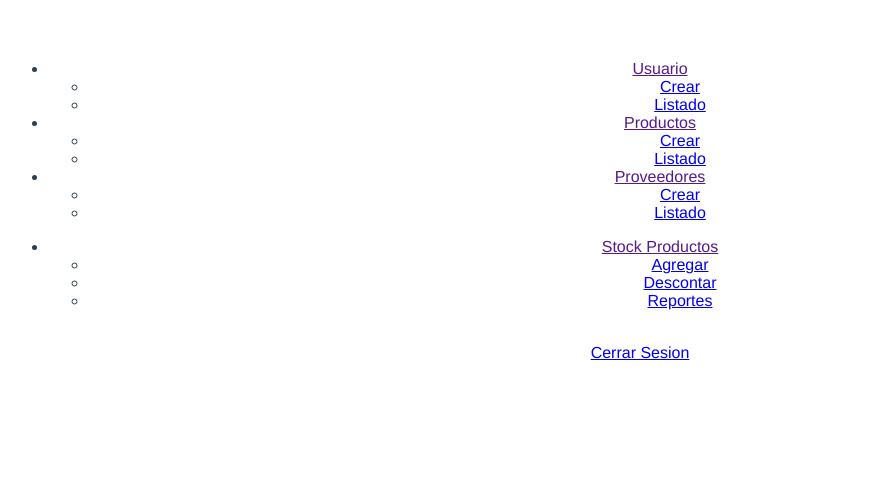
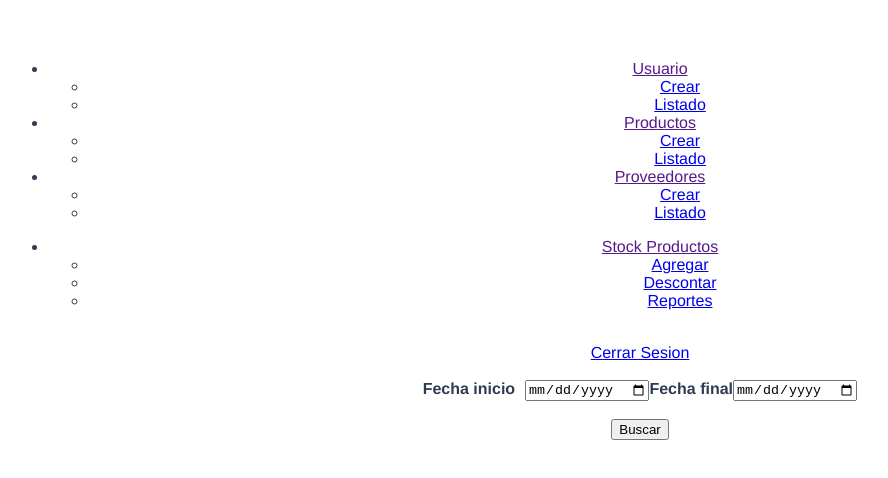
Before and after one commit to Astudirijillo/proyecto_farmacia, a Vue app: page /reports in a window 1280 px wide. Shown: the top 478 px of the page, without its empty margins (0-888 px from the left). Built offline with nearby package versions, Linux system fonts and the light colour scheme.

Commit message:
Correcciones pantallas de salida, entrada y reportes de stock.

```diff
--- a/src/assets/css/styles.css
+++ b/src/assets/css/styles.css
@@ -7,6 +7,17 @@
 }
 
 .register{
+    margin: auto;
+    width: 50%;
+    position: center;
+}
+
+.space {
+    margin-left: 15px;
+    margin-right: 5px;
+}
+
+.reportes{
     margin: auto;
     width: 40%;
     position: center;
@@ -47,7 +58,7 @@
 
 .enterStockTable{
     position: absolute;
-    left: 400px;
+    left: 390px;
     top: 50px;
     border: 1px solid black;
     padding: 5px;
@@ -132,8 +143,8 @@ button:hover {
 .cancelbtn {
     width: auto;
     padding: 10px 18px;
+    text-decoration: none !important;
     background-color: #f44336;
-    font-style: normal !important;
     text-align: left;
     color: white;
     font-family: "Montserrat SemiBold";
@@ -210,14 +221,17 @@ span.psw {
 }
 
 ul, ol {
+    z-index: 100;
     list-style:none;
 }
 
 .nav > li {
+    z-index: 100;
     float:left;
 }
 
 .nav li a {
+    z-index: 100;
     background-color: #225a2a;
     color: #f5fcf7;
     text-decoration:none;
@@ -227,10 +241,12 @@ ul, ol {
 }
 
 .nav li a:hover {
+    z-index: 100;
     background-color: #29b832;
 }
 
 .nav li ul {
+    z-index: 100;
     display:none;
     position:absolute;
     min-width:140px;
@@ -238,17 +254,21 @@ ul, ol {
 
 .nav li:hover > ul {
     display:block;
+    z-index: 100;
 }
 
 .nav li ul li {
     position:relative;
+    z-index: 100;
 }
 
 .nav li ul li ul {
+    z-index: 100;
     right:-140px;
     top:0px;
 }
 /***********************************************************************************+*/
+
 ul, ol {
     list-style:none;
 }
--- a/src/components/AccessBar.vue
+++ b/src/components/AccessBar.vue
@@ -30,7 +30,7 @@
         </li>
       <br>
     </ul>
-    <router-link to="/login" class="cancelbtn">Cerrar Sesion</router-link>
+    <a href="/login" class="cancelbtn">Cerrar Sesion</a>
   </div>
 </template>
 
--- a/src/components/EntradaStock.vue
+++ b/src/components/EntradaStock.vue
@@ -21,11 +21,11 @@
       </form>
     </div>
     <div>
-      <button class="agrStockBtn">Agregar al lote</button>
+      <button class="agrStockBtn" >Agregar al lote</button>
       <br>
       <button class="deleteBtn">Quitar seleccion del lote</button>
       <br>
-      <button class="loadSistemBtn">Guardar lote en sistema</button>
+      <button class="loadSistemBtn" @click="ingresoConfirmado">Guardar lote en sistema</button>
     </div>
     <div>
       <table class="enterStockTable">
@@ -59,6 +59,11 @@ name: "EntradaStock",
     return{
       rutInfo:"Ej.: 11111111-1"
     }
+  },
+  methods:{
+    ingresoConfirmado(){
+      alert("Lote ingresado nro. XXXX");
+    }
   }
 }
 </script>
--- a/src/components/Reportes.vue
+++ b/src/components/Reportes.vue
@@ -1,6 +1,15 @@
 <template>
   <div>
     <AccessBar></AccessBar>
+    <div class="reportes">
+      <form action="../form-result.php" target="_blank">
+        <br>
+        <b style="margin-right: 10px;">Fecha inicio</b><input type="date" name="fecInicio">
+        <b class="space">Fecha final</b><input type="date" name="fecFinal"><br>
+        <br>
+        <input type="button" class="formBtn" value="Buscar">
+      </form>
+    </div>
   </div>
 </template>
 
--- a/src/components/SalidaStock.vue
+++ b/src/components/SalidaStock.vue
@@ -15,7 +15,7 @@
           <b>Motivo del retiro</b> <input type="text" name="motivRetiro">
           <br>
           <br>
-          <input type="button" class="formBtn" @click="validarInfo" value="Confirmar">
+          <input type="button" class="formBtn" @click="descuentoConfirmado" value="Confirmar">
           <input type="reset" class="formBtn" value="Limpiar formulario">
         </p>
       </form>
@@ -28,6 +28,11 @@ import AccessBar from "@/components/AccessBar";
 export default {
 name: "SalidaStock",
   components: {AccessBar},
+  methods:{
+    descuentoConfirmado(){
+      alert("Se ha descontado el producto");
+    }
+  }
 }
 </script>
 
```
